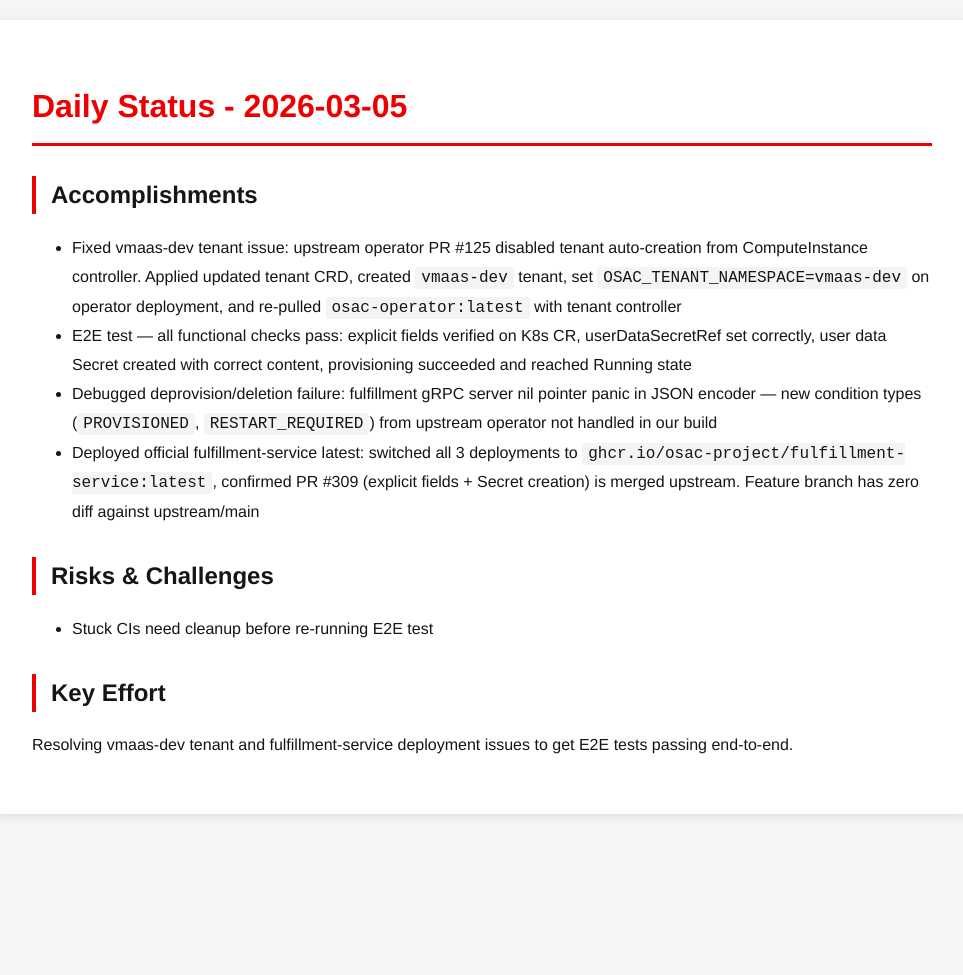
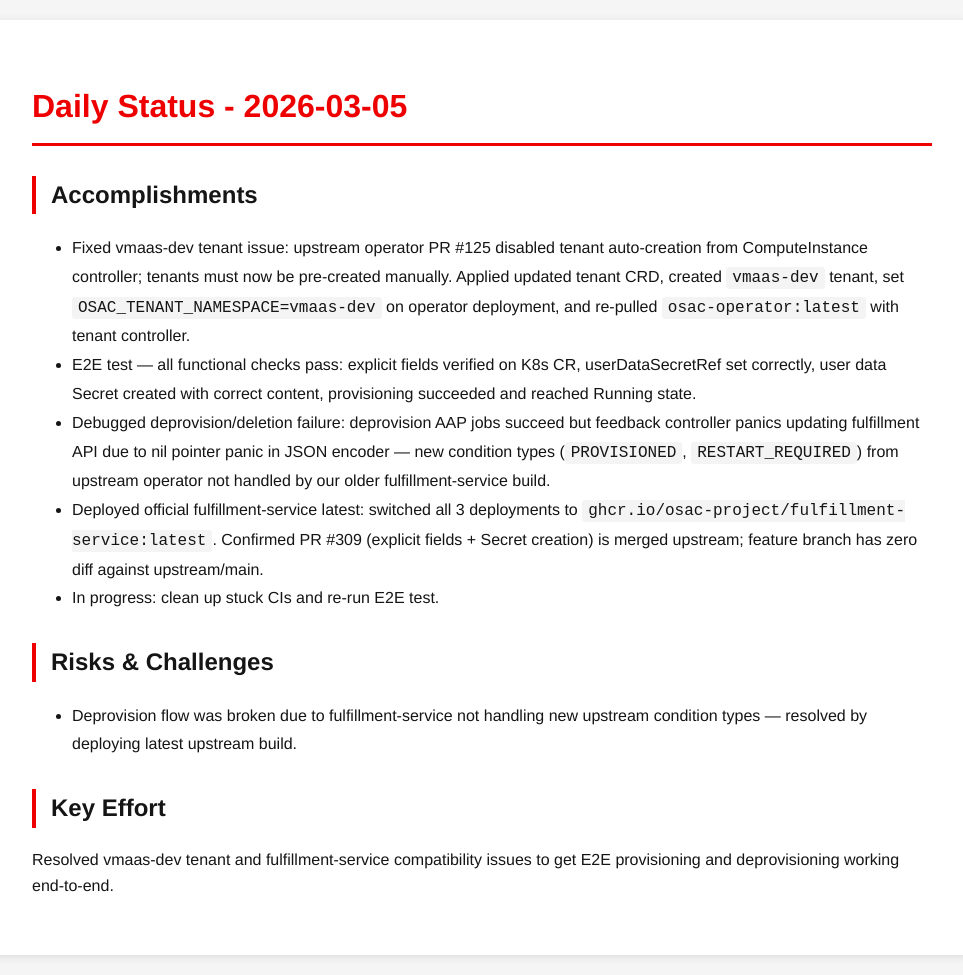
Before and after one commit to tzvatot/daily-status, a Jekyll site: the page built from 2026-03-05.md, in a window 1280 px wide. Shown: the whole page, without its empty margins (158-1121 px from the left). Built offline with Jekyll 4.4.1, drawn with Linux system fonts in a browser that asks for light colours; before the commit the page ends 900 px from its top, so only the background shows below that.

Commit message:
Daily status update - 2026-03-05

```diff
--- a/2026-03-05.md
+++ b/2026-03-05.md
@@ -7,13 +7,14 @@ date: 2026-03-05
 # Daily Status - 2026-03-05
 
 ## Accomplishments
-- Fixed vmaas-dev tenant issue: upstream operator PR #125 disabled tenant auto-creation from ComputeInstance controller. Applied updated tenant CRD, created `vmaas-dev` tenant, set `OSAC_TENANT_NAMESPACE=vmaas-dev` on operator deployment, and re-pulled `osac-operator:latest` with tenant controller
-- E2E test — all functional checks pass: explicit fields verified on K8s CR, userDataSecretRef set correctly, user data Secret created with correct content, provisioning succeeded and reached Running state
-- Debugged deprovision/deletion failure: fulfillment gRPC server nil pointer panic in JSON encoder — new condition types (`PROVISIONED`, `RESTART_REQUIRED`) from upstream operator not handled in our build
-- Deployed official fulfillment-service latest: switched all 3 deployments to `ghcr.io/osac-project/fulfillment-service:latest`, confirmed PR #309 (explicit fields + Secret creation) is merged upstream. Feature branch has zero diff against upstream/main
+- Fixed vmaas-dev tenant issue: upstream operator PR #125 disabled tenant auto-creation from ComputeInstance controller; tenants must now be pre-created manually. Applied updated tenant CRD, created `vmaas-dev` tenant, set `OSAC_TENANT_NAMESPACE=vmaas-dev` on operator deployment, and re-pulled `osac-operator:latest` with tenant controller.
+- E2E test — all functional checks pass: explicit fields verified on K8s CR, userDataSecretRef set correctly, user data Secret created with correct content, provisioning succeeded and reached Running state.
+- Debugged deprovision/deletion failure: deprovision AAP jobs succeed but feedback controller panics updating fulfillment API due to nil pointer panic in JSON encoder — new condition types (`PROVISIONED`, `RESTART_REQUIRED`) from upstream operator not handled by our older fulfillment-service build.
+- Deployed official fulfillment-service latest: switched all 3 deployments to `ghcr.io/osac-project/fulfillment-service:latest`. Confirmed PR #309 (explicit fields + Secret creation) is merged upstream; feature branch has zero diff against upstream/main.
+- In progress: clean up stuck CIs and re-run E2E test.
 
 ## Risks & Challenges
-- Stuck CIs need cleanup before re-running E2E test
+- Deprovision flow was broken due to fulfillment-service not handling new upstream condition types — resolved by deploying latest upstream build.
 
 ## Key Effort
-Resolving vmaas-dev tenant and fulfillment-service deployment issues to get E2E tests passing end-to-end.
+Resolved vmaas-dev tenant and fulfillment-service compatibility issues to get E2E provisioning and deprovisioning working end-to-end.
```
